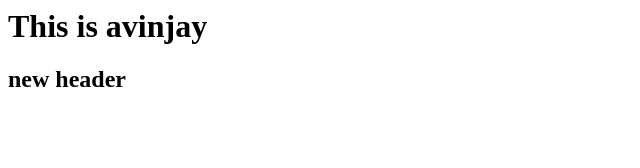
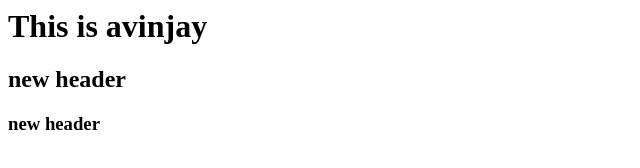
Before and after one commit to Avinjay/CICD_project1, a plain HTML site: page index.html in a window 1280 px wide. Shown: the whole page, without its empty margins (0-640 px from the left). Drawn offline with Linux system fonts and the light colour scheme.

Commit message:
latest addition to index.html

```diff
--- a/index.html
+++ b/index.html
@@ -1,2 +1,3 @@
 <h1>This is avinjay<h1>
 		<h2>new header<h2>
+				<h3>new header<h3>
```
